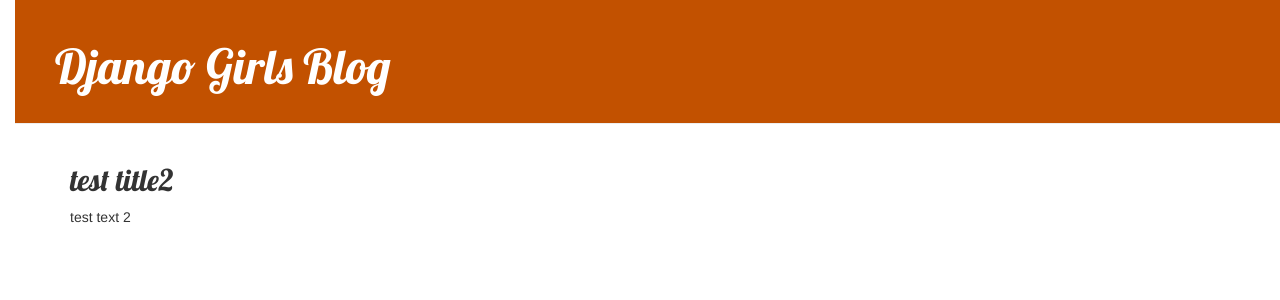
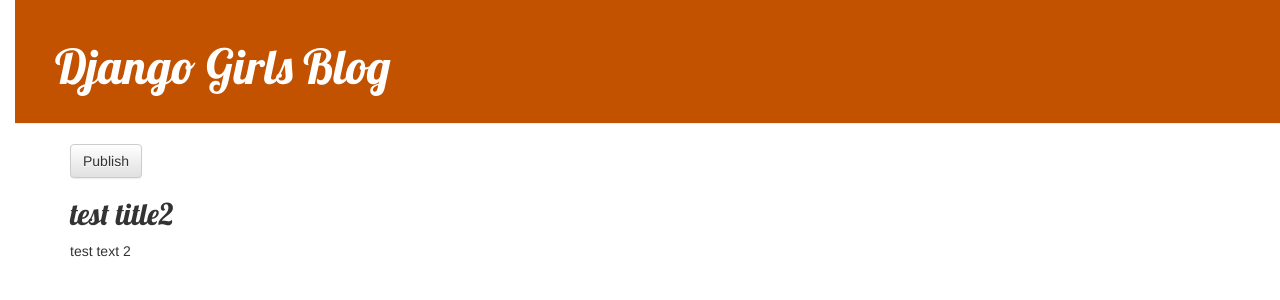
Before and after one commit to yodev21/djangogirls, a Django app: page /post/2/ in a window 1280 px wide. Shown: the top 300 px of the page. Run offline with Django 3.2, Linux system fonts and the light colour scheme; data comes from the database, SQL or seed files in the repository; both versions use the stored data as it was after the commit; some libraries are stand-ins or nearby versions.

Commit message:
Add CRUD

```diff
--- a/blog/templates/blog/base.html
+++ b/blog/templates/blog/base.html
@@ -24,6 +24,7 @@
       <a href="{% url 'post_new' %}" class="top-menu"
         ><span class="glyphicon glyphicon-plus"></span
       ></a>
+      <a href="{% url 'post_draft_list' %}"" class="top-menu"><span class="glyphicon glyphicon-edit"></span></a>
       {% endif %}
       <h1><a href="/">Django Girls Blog</a></h1>
     </div>
--- a/blog/templates/blog/post_detail.html
+++ b/blog/templates/blog/post_detail.html
@@ -4,9 +4,17 @@
   <div class="date">
     {{ post.published_date }}
   </div>
+
+  {% else %}
+  <a class="btn btn-default" href="{% url 'post_publish' pk=post.pk %}"
+    >Publish</a
+  >
   {% endif %} {% if user.is_authenticated %}
   <a class="btn btn-default" href="{% url 'post_edit' pk=post.pk %}"
     ><span class="glyphicon glyphicon-pencil"></span
+  ></a>
+  <a class="btn btn-default" href="{% url 'post_remove' pk=post.pk %}"
+    ><span class="glyphicon glyphicon-remove"></span
   ></a>
   {% endif %}
   <h2>{{ post.title }}</h2>
--- a/blog/urls.py
+++ b/blog/urls.py
@@ -6,4 +6,7 @@ urlpatterns = [
     path('post/<int:pk>/', views.post_detail, name="post_detail"),
     path('post/new/', views.post_new, name="post_new"),
     path('post/<int:pk>/edit/', views.post_edit, name="post_edit"),
+    path('drafts/', views.post_draft_list, name="post_draft_list"),
+    path('post/<pk>/publish/', views.post_publish, name="post_publish"),
+    path('post/<pk>/remove/', views.post_remove, name="post_remove")
 ]
--- a/blog/views.py
+++ b/blog/views.py
@@ -22,7 +22,7 @@ def post_new(request):
         if form.is_valid():
             post = form.save(commit=False)
             post.author = request.user
-            post.published_date = timezone.now()
+            # post.published_date = timezone.now()
             post.save()
             return redirect('post_detail', pk=post.pk)
     else:
@@ -36,9 +36,27 @@ def post_edit(request, pk):
         form = PostForm(request.POST, instance=post)
         if form.is_valid():
             post.author = request.user
-            post.published_date = timezone.now()
+            # post.published_date = timezone.now()
             post.save()
             return redirect('post_detail', pk=post.pk)
     else:
         form = PostForm(instance=post)
     return render(request, 'blog/post_edit.html', {'form': form})
+
+
+def post_draft_list(request):
+    posts = Post.objects.filter(
+        published_date__isnull=True).order_by('created_date')
+    return render(request, 'blog/post_draft_list.html', {'posts': posts})
+
+
+def post_publish(request, pk):
+    post = get_object_or_404(Post, pk=pk)
+    post.publish()
+    return redirect('post_detail', pk=pk)
+
+
+def post_remove(request, pk):
+    post = get_object_or_404(Post, pk=pk)
+    post.delete()
+    return redirect('post_list')
```
Also changed, not shown: blog/templates/blog/post_draft_list.html (added, +7 -0 lines), db.sqlite3.
